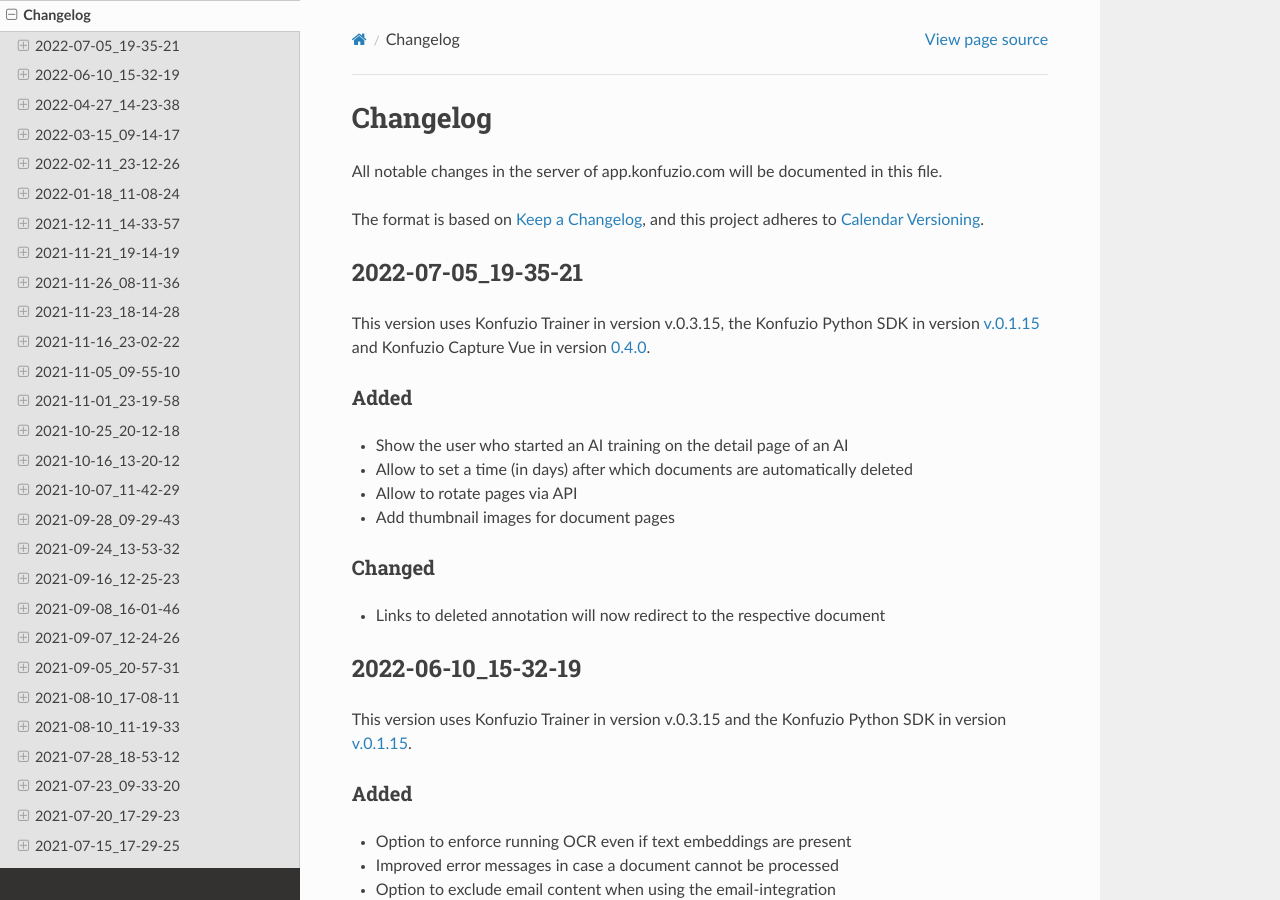
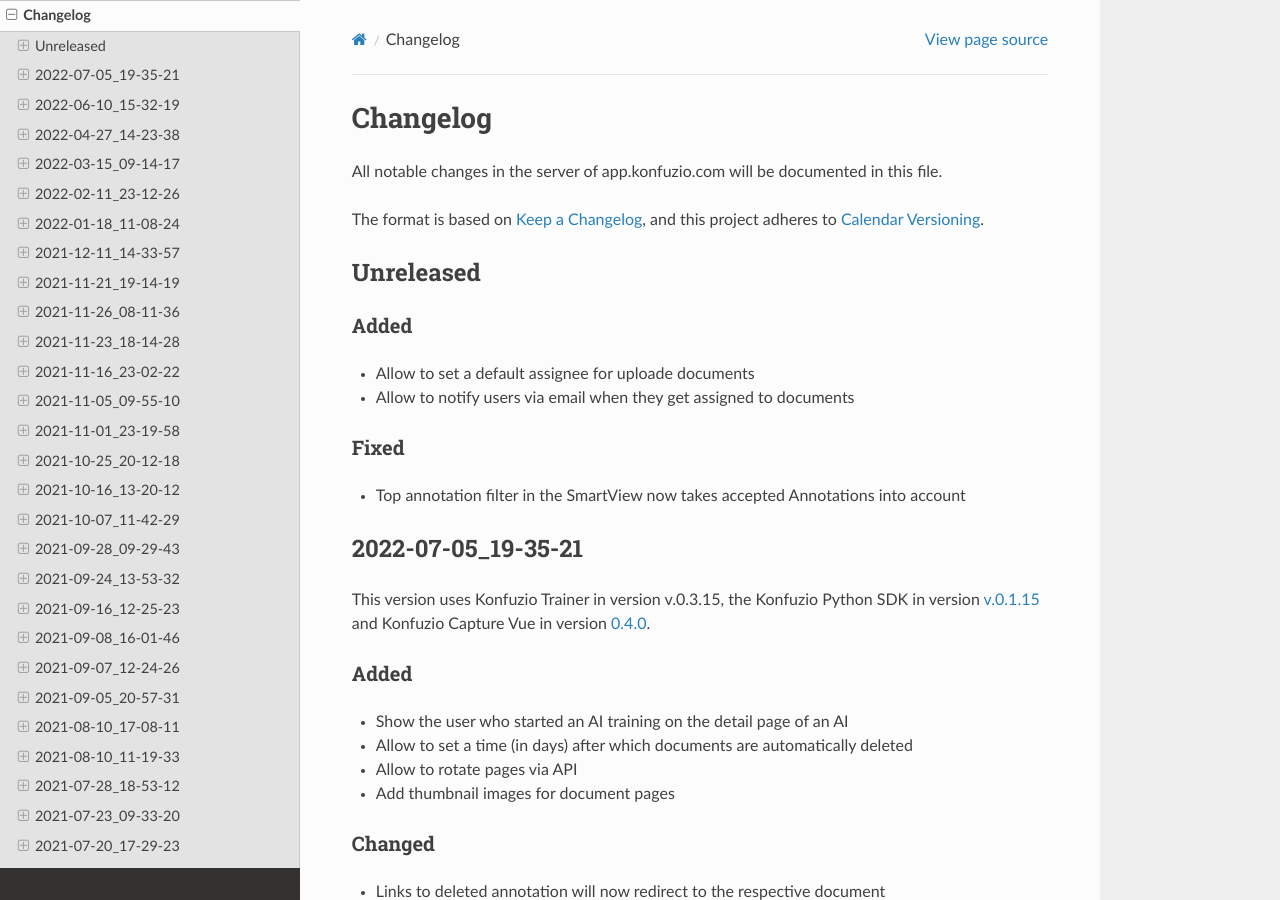
Before and after one commit to konfuzio-ai/konfuzio-sdk, a Sphinx documentation site: the page built from docs/web/changelog_app.md, in a window 1280 px wide and 900 px high. Built offline with Sphinx 7.4.7 and the Read the Docs theme 2.0.0, drawn with Linux system fonts in a browser that asks for light colours.

Commit message:
Update changelog_app.md

```diff
--- a/docs/web/changelog_app.md
+++ b/docs/web/changelog_app.md
@@ -7,6 +7,15 @@
 
 The format is based on [Keep a Changelog](https://keepachangelog.com/en/1.0.0/),
 and this project adheres to [Calendar Versioning](https://calver.org/overview.html).
+
+## Unreleased
+
+### Added
+- Allow to set a default assignee for uploade documents
+- Allow to notify users via email when they get assigned to documents
+
+### Fixed
+- Top annotation filter in the SmartView now takes accepted Annotations into account
 
 ## 2022-07-05_19-35-21
 
```
